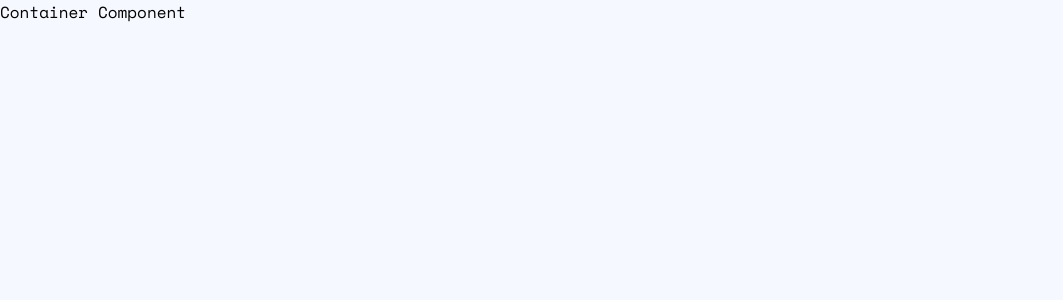
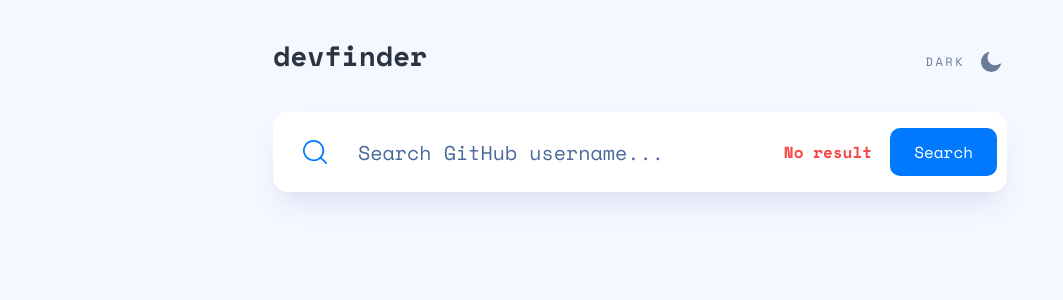
Before and after one commit to M4XPRD/github-user-finder, a React (Create React App) app: page / in a window 1280 px wide. Shown: the top 300 px of the page, without its empty margins (0-1063 px from the left). Built offline with nearby package versions, Linux system fonts and the light colour scheme.

Commit message:
Container component finished

```diff
--- a/src/components/Container/Container.module.scss
+++ b/src/components/Container/Container.module.scss
@@ -1 +1,10 @@
-.container {}
+.container {
+  width: 100%;
+  padding: 0 24px;
+
+  @media (min-width: 767px) {
+    width: 734px;
+    padding: 0;
+    margin: 0 auto;
+  }
+}
--- a/src/components/Container/Container.tsx
+++ b/src/components/Container/Container.tsx
@@ -7,7 +7,7 @@ interface ContainerProps {
 
 const Container = ({ children }: ContainerProps) => (
   <div className={styles.container}>
-    Container Component
+    {children}
   </div>
 );
 
```
